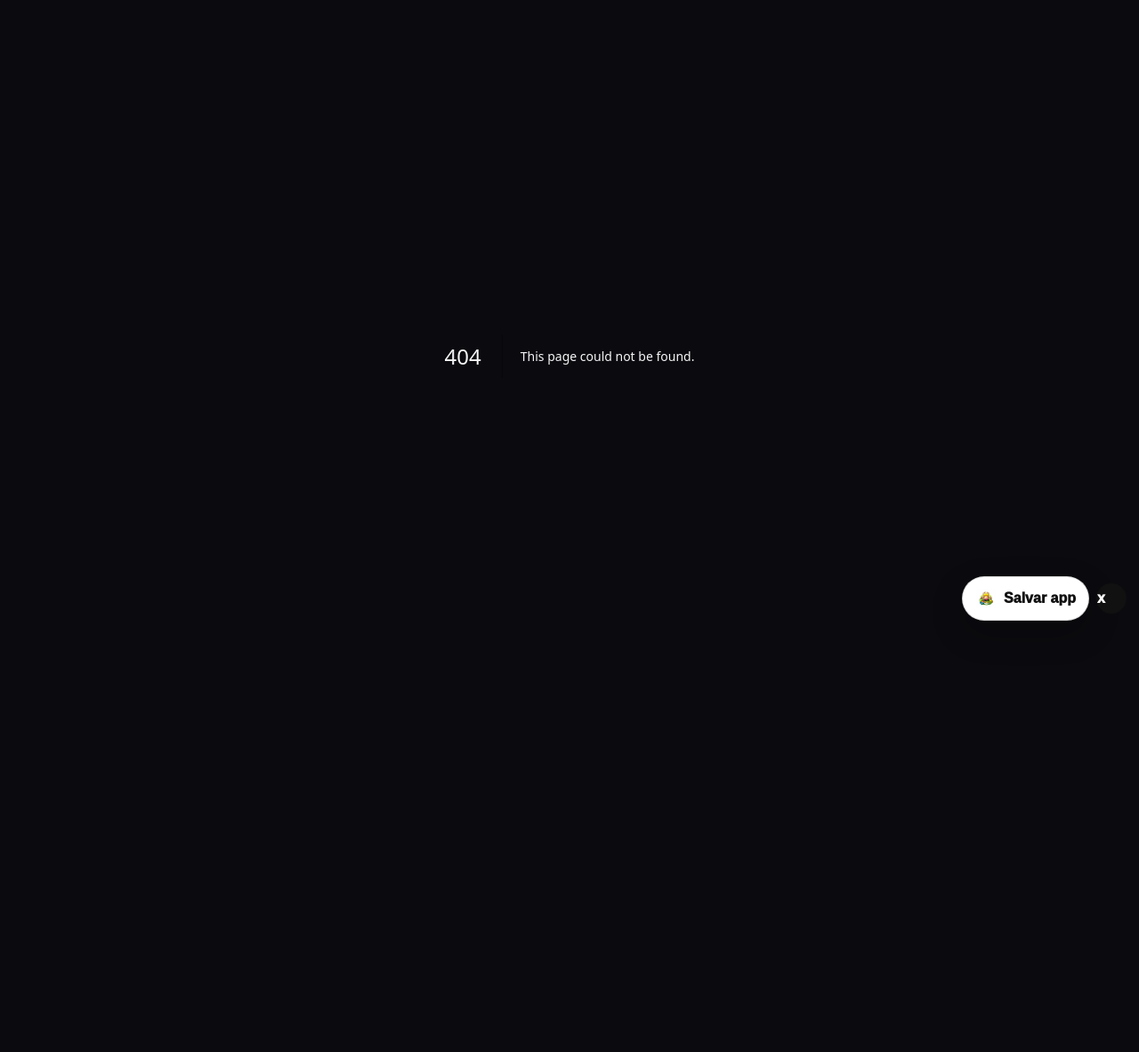
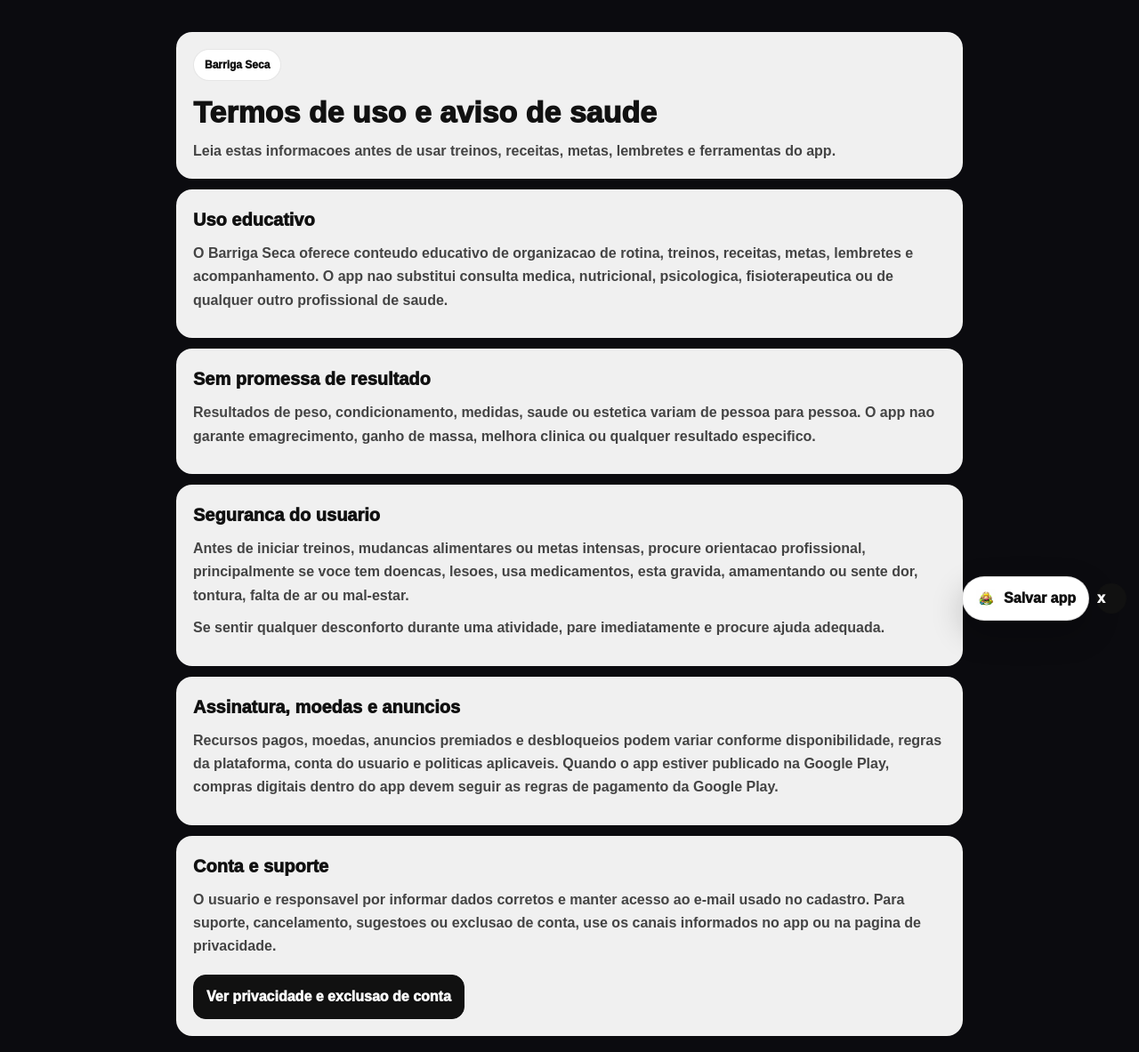
Before and after one commit to u6605612188-gif/barrigaseca-saas, a Next.js app: page /termos in a window 1280 px wide. Before the commit this address had no page. Shown: the whole page at 89% size. Before the commit the page ends 800 px from the top, so only its background shows below. Built offline with nearby package versions, Linux system fonts and the light colour scheme.

Commit message:
Adiciona termos e aviso de saude

```diff
--- /dev/null
+++ b/app/termos/page.tsx
@@ -0,0 +1,117 @@
+import React from "react";
+
+export const metadata = {
+  title: "Termos de uso e aviso de saude",
+  description:
+    "Termos de uso, aviso de saude e regras gerais de uso do app Barriga Seca.",
+};
+
+export default function TermosPage() {
+  return (
+    <main style={styles.page}>
+      <section style={styles.header}>
+        <div style={styles.badge}>Barriga Seca</div>
+        <h1 style={styles.h1}>Termos de uso e aviso de saude</h1>
+        <p style={styles.sub}>
+          Leia estas informacoes antes de usar treinos, receitas, metas, lembretes e ferramentas do app.
+        </p>
+      </section>
+
+      <section style={styles.card}>
+        <h2 style={styles.h2}>Uso educativo</h2>
+        <p style={styles.text}>
+          O Barriga Seca oferece conteudo educativo de organizacao de rotina, treinos, receitas, metas,
+          lembretes e acompanhamento. O app nao substitui consulta medica, nutricional, psicologica,
+          fisioterapeutica ou de qualquer outro profissional de saude.
+        </p>
+      </section>
+
+      <section style={styles.card}>
+        <h2 style={styles.h2}>Sem promessa de resultado</h2>
+        <p style={styles.text}>
+          Resultados de peso, condicionamento, medidas, saude ou estetica variam de pessoa para pessoa.
+          O app nao garante emagrecimento, ganho de massa, melhora clinica ou qualquer resultado especifico.
+        </p>
+      </section>
+
+      <section style={styles.card}>
+        <h2 style={styles.h2}>Seguranca do usuario</h2>
+        <p style={styles.text}>
+          Antes de iniciar treinos, mudancas alimentares ou metas intensas, procure orientacao profissional,
+          principalmente se voce tem doencas, lesoes, usa medicamentos, esta gravida, amamentando ou sente dor,
+          tontura, falta de ar ou mal-estar.
+        </p>
+        <p style={styles.text}>
+          Se sentir qualquer desconforto durante uma atividade, pare imediatamente e procure ajuda adequada.
+        </p>
+      </section>
+
+      <section style={styles.card}>
+        <h2 style={styles.h2}>Assinatura, moedas e anuncios</h2>
+        <p style={styles.text}>
+          Recursos pagos, moedas, anuncios premiados e desbloqueios podem variar conforme disponibilidade,
+          regras da plataforma, conta do usuario e politicas aplicaveis. Quando o app estiver publicado na
+          Google Play, compras digitais dentro do app devem seguir as regras de pagamento da Google Play.
+        </p>
+      </section>
+
+      <section style={styles.card}>
+        <h2 style={styles.h2}>Conta e suporte</h2>
+        <p style={styles.text}>
+          O usuario e responsavel por informar dados corretos e manter acesso ao e-mail usado no cadastro.
+          Para suporte, cancelamento, sugestoes ou exclusao de conta, use os canais informados no app ou na
+          pagina de privacidade.
+        </p>
+        <a href="/privacidade" style={styles.btnDark}>Ver privacidade e exclusao de conta</a>
+      </section>
+    </main>
+  );
+}
+
+const styles: Record<string, React.CSSProperties> = {
+  page: {
+    minHeight: "100vh",
+    maxWidth: 920,
+    margin: "0 auto",
+    padding: 18,
+    color: "#111",
+  },
+  header: {
+    marginTop: 18,
+    padding: 18,
+    borderRadius: 18,
+    background: "rgba(255,255,255,0.94)",
+    border: "1px solid rgba(255,255,255,0.10)",
+  },
+  badge: {
+    display: "inline-flex",
+    padding: "8px 12px",
+    borderRadius: 999,
+    border: "1px solid rgba(17,17,17,0.10)",
+    background: "#fff",
+    fontWeight: 950,
+    fontSize: 12,
+  },
+  h1: { margin: "10px 0 6px", fontSize: 34, fontWeight: 950, color: "#111" },
+  sub: { margin: 0, color: "#444", fontWeight: 800, lineHeight: 1.5 },
+  card: {
+    marginTop: 12,
+    padding: 18,
+    borderRadius: 18,
+    background: "rgba(255,255,255,0.94)",
+    border: "1px solid rgba(255,255,255,0.10)",
+  },
+  h2: { margin: "0 0 10px", fontSize: 20, fontWeight: 950, color: "#111" },
+  text: { color: "#444", fontWeight: 750, lineHeight: 1.65, margin: "0 0 10px" },
+  btnDark: {
+    display: "inline-flex",
+    marginTop: 8,
+    padding: "12px 14px",
+    borderRadius: 14,
+    border: "1px solid #111",
+    background: "#111",
+    color: "#fff",
+    textDecoration: "none",
+    fontWeight: 950,
+  },
+};
```
